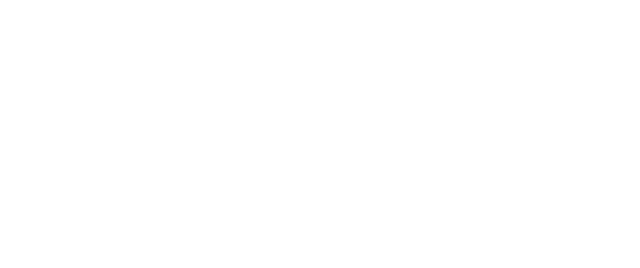
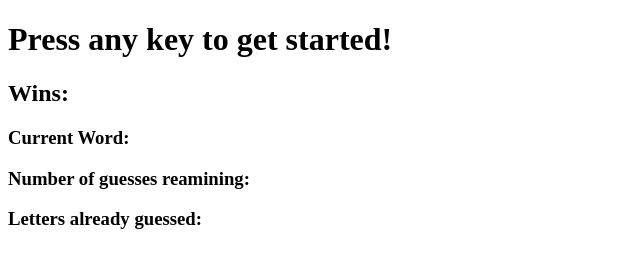
Before and after one commit to StephenT369/Word-Guess-Game, a plain HTML site: page index.html in a window 1280 px wide. Shown: the whole page, without its empty margins (0-640 px from the left). Drawn offline with Linux system fonts and the light colour scheme.

Commit message:
inital index.html page

```diff
--- a/index.html
+++ b/index.html
@@ -7,6 +7,15 @@
     <title>Word Guess Game :: Stephen Thompson \^/</title>
 </head>
 <body>
+    <h1>Press any key to get started!</h1>
+
+<h2>Wins: </h2>
+
+<h3>Current Word: </h3>
+
+<h3>Number of guesses reamining: </h3>
+
+<h3>Letters already guessed: </h3>
 
 </body>
 </html>
```
